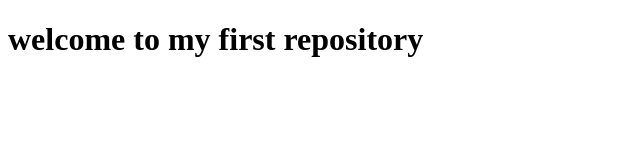
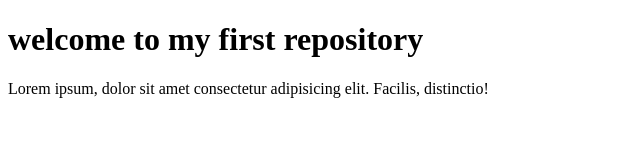
Before and after one commit to VikramMehta1801/myfirst-repo, a plain HTML site: page index.html in a window 1280 px wide. Shown: the whole page, without its empty margins (0-640 px from the left). Drawn offline with Linux system fonts and the light colour scheme.

Commit message:
add a paragraph

```diff
--- a/index.html
+++ b/index.html
@@ -8,5 +8,6 @@
 </head>
 <body>
     <h1>welcome to my first repository</h1>
+    <p>Lorem ipsum, dolor sit amet consectetur adipisicing elit. Facilis, distinctio!</p>
 </body>
 </html>
```
